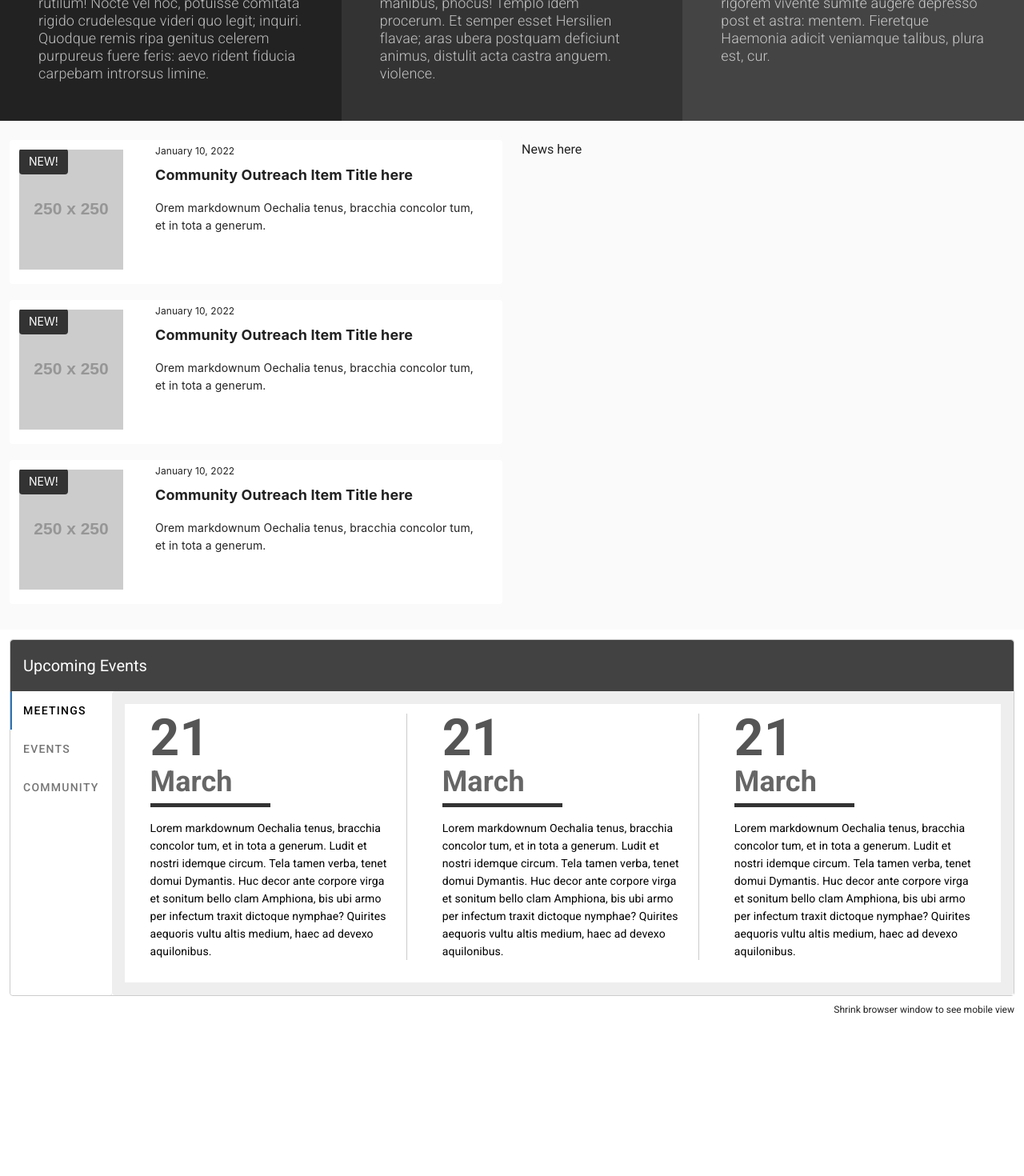
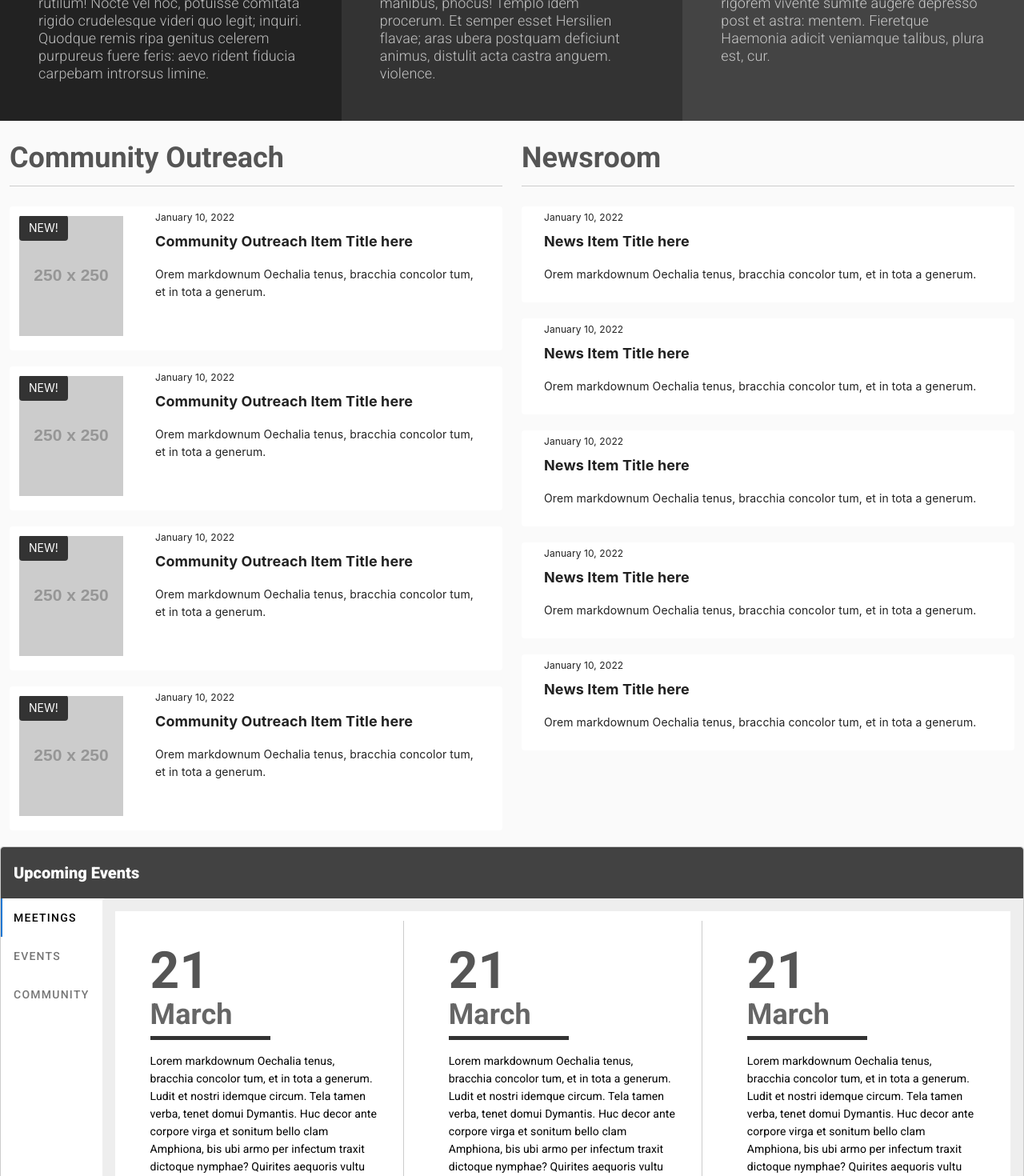
Before and after one commit to ICJIA/icjia-main-2021, a Vue app: page / in a window 1280 px wide. Shown: the part 700-2170 px from the top of the page at 80% size. Before the commit the page ends 1983 px from the top, so only its background shows below. Built offline with nearby package versions, Linux system fonts and the light colour scheme; a small style sheet from the web is missing.

Commit message:
fix: adjust layout

```diff
--- a/src/components/EventDate.vue
+++ b/src/components/EventDate.vue
@@ -1,6 +1,11 @@
 <template>
-  <div :class="{ eventBorder: eventBorder && !isMobile }" class="px-5 mb-1">
-    <h2 style="font-size: 64px" class="mb-8">21</h2>
+  <div
+    :class="{
+      eventBorder: eventBorder && !isMobile,
+    }"
+    class="px-8 py-8"
+  >
+    <h2 style="font-size: 64px; font-weight: 900" class="mb-8">21</h2>
     <h3
       style="
         border-bottom: 5px solid #333;
@@ -42,4 +47,8 @@ export default {
 .eventBorder {
   border-right: 1px solid #ccc;
 }
+
+.evenBottomtBorder {
+  border-bottom: 1px solid #aaa;
+}
 </style>
--- a/src/components/HomeEvents.vue
+++ b/src/components/HomeEvents.vue
@@ -1,9 +1,10 @@
 <template>
   <div>
-    <v-container fluid style="background: #fff">
-      <v-card elevation="0" style="border: 1px solid #ccc">
+    <v-card elevation="0" style="border: 1px solid #ccc; margin-top: -12px">
       <v-toolbar flat color="grey darken-3" dark>
-          <v-toolbar-title>Upcoming Events</v-toolbar-title>
+        <v-toolbar-title style="font-weight: 900"
+          >Upcoming Events</v-toolbar-title
+        >
       </v-toolbar>
       <v-tabs
         :vertical="
@@ -23,7 +24,8 @@
               <v-container fluid style="background: #fff">
                 <v-row>
                   <v-col cols="12" md="4" v-for="n in 3" :key="`event-${n}`">
-                      <EventDate :eventBorder="n < 3"></EventDate>
+                    <EventDate :eventBorder="n < 3" class="hover event-card">
+                    </EventDate>
                   </v-col>
                 </v-row>
               </v-container>
@@ -36,7 +38,10 @@
               <v-container fluid style="background: #fff">
                 <v-row>
                   <v-col cols="12" md="4" v-for="n in 3" :key="`event-${n}`">
-                      <EventDate :eventBorder="n < 3"></EventDate>
+                    <EventDate
+                      :eventBorder="n < 3"
+                      class="hover event-card"
+                    ></EventDate>
                   </v-col>
                 </v-row>
               </v-container>
@@ -49,7 +54,10 @@
               <v-container fluid style="background: #fff">
                 <v-row>
                   <v-col cols="12" md="4" v-for="n in 3" :key="`event-${n}`">
-                      <EventDate :eventBorder="n < 3"></EventDate>
+                    <EventDate
+                      :eventBorder="n < 3"
+                      class="hover event-card"
+                    ></EventDate>
                   </v-col>
                 </v-row>
               </v-container>
@@ -61,7 +69,6 @@
     <div style="font-size: 12px" class="mt-2 text-right">
       Shrink browser window to see mobile view
     </div>
-    </v-container>
   </div>
 </template>
 
--- a/src/components/HomeNewsroom.vue
+++ b/src/components/HomeNewsroom.vue
@@ -1,5 +1,5 @@
 <template>
-  <div>News here</div>
+  <div><NewsCard></NewsCard></div>
 </template>
 
 <script>
--- /dev/null
+++ b/src/components/NewsCard.vue
@@ -0,0 +1,44 @@
+<template>
+  <div>
+    <v-card
+      class="grid-item markdown-body hover news-card mb-5"
+      height="120px"
+      elevation="0"
+      color="#fff"
+    >
+      <v-container fluid>
+        <v-row>
+          <v-col cols="12" md="12"
+            ><v-card-text style="font-size: 12px; margin-top: -25px">
+              January 10, 2022
+            </v-card-text>
+
+            <v-card-text
+              ><div
+                style="
+                  margin-top: -25px;
+                  font-size: 18px;
+                  font-weight: 700;
+                  line-height: 24px;
+                "
+              >
+                News Item Title here
+              </div></v-card-text
+            >
+
+            <v-card-text style="margin-top: -15px"
+              >Orem markdownum Oechalia tenus, bracchia concolor tum, et in tota
+              a generum.</v-card-text
+            >
+          </v-col>
+        </v-row>
+      </v-container>
+    </v-card>
+  </div>
+</template>
+
+<script>
+export default {};
+</script>
+
+<style lang="scss" scoped></style>
--- a/src/views/Home.vue
+++ b/src/views/Home.vue
@@ -76,16 +76,39 @@
       </v-carousel-item>
     </v-carousel>
     <HomeBoxes></HomeBoxes>
-    <div id="content">
+
+    <div id="content" style="margin-top: -25px">
       <v-container fluid>
         <v-row>
           <v-col cols="12" md="6">
-            <div v-for="n in 3" :key="n">
+            <h2
+              style="
+                font-size: 36px;
+                border-bottom: 1px solid #ccc;
+                padding-bottom: 8px;
+                margin-bottom: 25px;
+              "
+            >
+              Community Outreach
+            </h2>
+            <div v-for="n in 4" :key="n">
               <HomeCommunityOutreach></HomeCommunityOutreach>
             </div>
           </v-col>
           <v-col cols="12" md="6">
-            <HomeNewsroom></HomeNewsroom>
+            <h2
+              style="
+                font-size: 36px;
+                border-bottom: 1px solid #ccc;
+                padding-bottom: 8px;
+                margin-bottom: 25px;
+              "
+            >
+              Newsroom
+            </h2>
+            <div v-for="n in 5" :key="n">
+              <HomeNewsroom></HomeNewsroom>
+            </div>
           </v-col>
         </v-row>
       </v-container>
@@ -135,4 +158,10 @@ export default {
 .v-tab--active {
   color: #000 !important;
 }
+
+.v-card > *:first-child:not(.v-btn):not(.v-chip),
+.v-card > .v-card__progress + *:not(.v-btn):not(.v-chip) {
+  border-top-left-radius: 0;
+  border-top-right-radius: 0;
+}
 </style>
```
Lines whose indentation alone changed are shown as unchanged.
